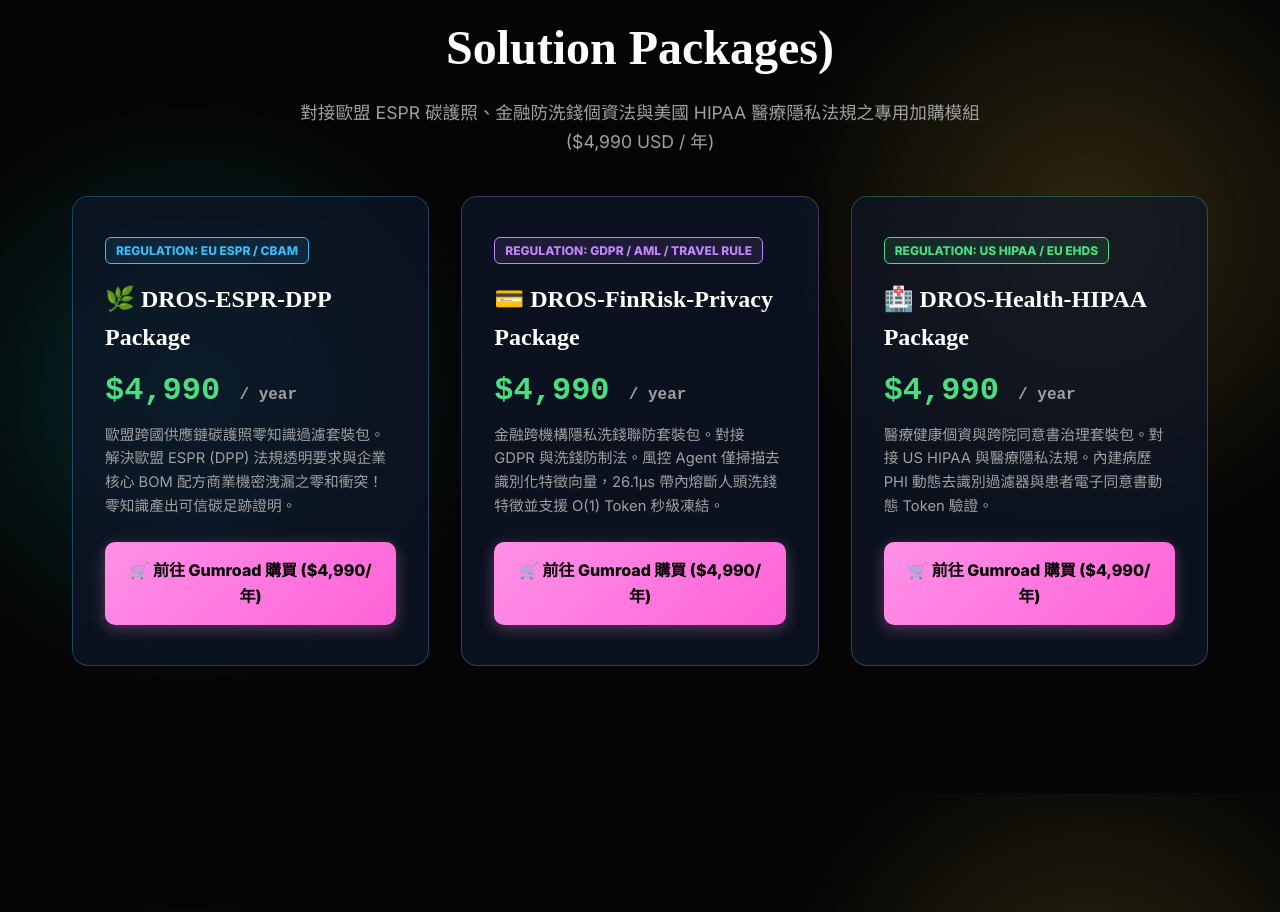
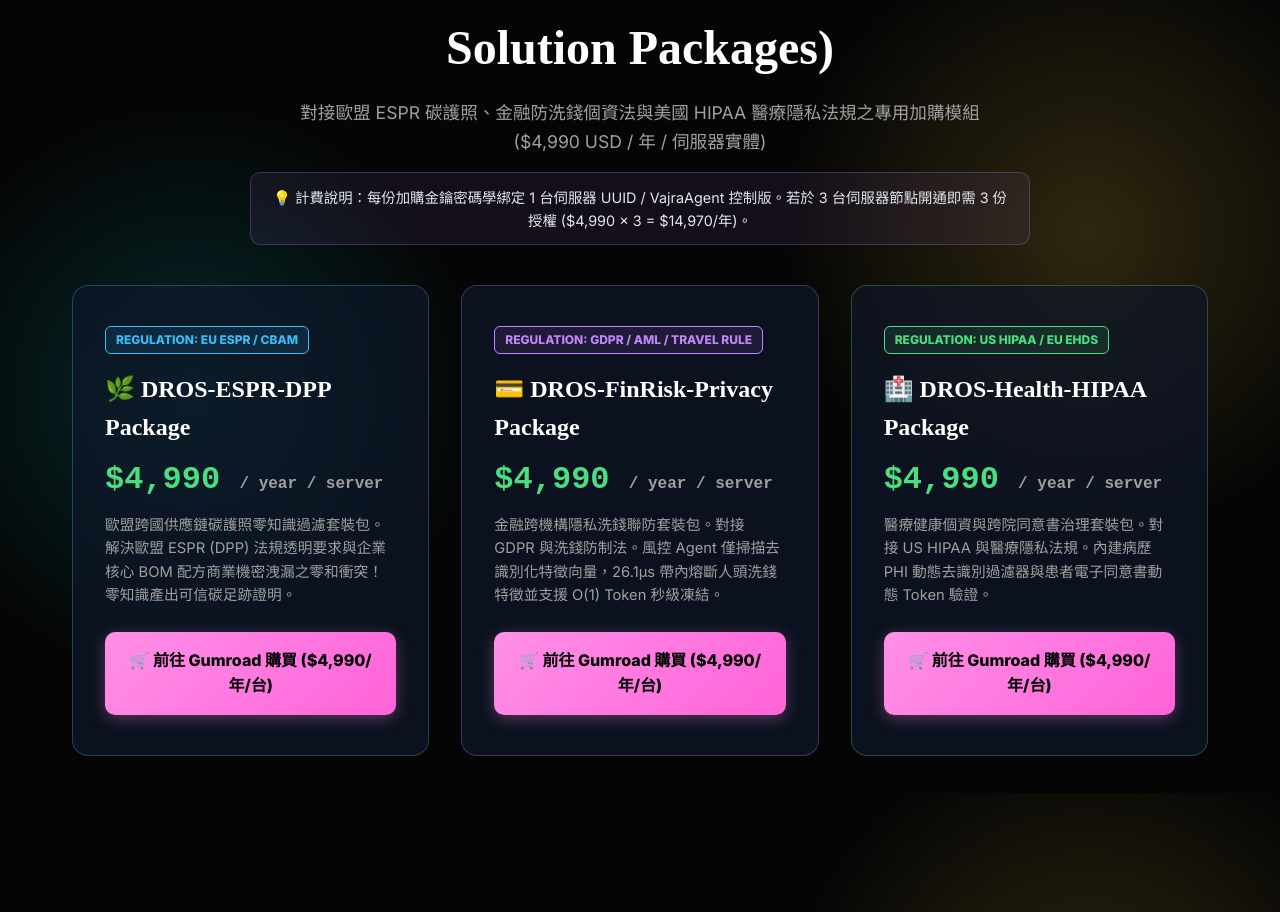
Before and after one commit to Top-Celestial-Company-Ltd/DROS-Official-Website, a React (Vite) app: page /pricing in a window 1280 px wide. Shown: the part 2407-3319 px from the top of the page. Built offline with nearby package versions, Linux system fonts and the light colour scheme.

Commit message:
feat: add Per-Server Instance licensing note and pricing unit in official website

```diff
--- a/src/locales/en/pricing.json
+++ b/src/locales/en/pricing.json
@@ -113,30 +113,31 @@
   "addons": {
     "badge": "Specialized Compliance Modules",
     "title": "Paid Add-On Solution Packages",
-    "subtitle": "Specialized compliance modules for EU ESPR Carbon Passport, FinTech Anti-Money Laundering & US HIPAA Patient Privacy ($4,990 USD / Year)",
+    "subtitle": "Specialized compliance modules for EU ESPR Carbon Passport, FinTech Anti-Money Laundering & US HIPAA Patient Privacy ($4,990 USD / Year / Server Node)",
+    "note": "💡 Licensing Model: Each Add-On key is cryptographically bound to 1 Server Machine UUID / VajraAgent Control Panel. Deploying across 3 server nodes requires 3 Add-On keys ($4,990 × 3 = $14,970/yr).",
     "espr": {
       "tag": "REGULATION: EU ESPR / CBAM",
       "name": "🌿 DROS-ESPR-DPP Package",
       "price": "$4,990",
-      "unit": "/ year",
+      "unit": "/ year / server",
       "desc": "EU Cross-Border Supply Chain Carbon Passport Zero-Knowledge Shield. Resolves the trade-off between EU ESPR (DPP) transparency mandates and proprietary BOM secret exfiltration! Produces verifiable carbon proofs.",
-      "btn": "🛒 Buy on Gumroad ($4,990/yr)"
+      "btn": "🛒 Buy on Gumroad ($4,990/yr/node)"
     },
     "fintech": {
       "tag": "REGULATION: GDPR / AML / TRAVEL RULE",
       "name": "💳 DROS-FinRisk-Privacy Package",
       "price": "$4,990",
-      "unit": "/ year",
+      "unit": "/ year / server",
       "desc": "FinTech Cross-Institutional Anti-Money Laundering & Anonymized Risk Gate. Operates strictly on anonymized behavioral vectors, providing 26.1μs in-band circuit-breaking and O(1) Token freezing.",
-      "btn": "🛒 Buy on Gumroad ($4,990/yr)"
+      "btn": "🛒 Buy on Gumroad ($4,990/yr/node)"
     },
     "health": {
       "tag": "REGULATION: US HIPAA / EU EHDS",
       "name": "🏥 DROS-Health-HIPAA Package",
       "price": "$4,990",
-      "unit": "/ year",
+      "unit": "/ year / server",
       "desc": "Healthcare PHI Redaction & Patient Consent Governance Shield. Compliant with US HIPAA & EU EHDS. Features dynamic PHI de-identification and patient e-consent token verification.",
-      "btn": "🛒 Buy on Gumroad ($4,990/yr)"
+      "btn": "🛒 Buy on Gumroad ($4,990/yr/node)"
     }
   }
 }
--- a/src/locales/zh-TW/pricing.json
+++ b/src/locales/zh-TW/pricing.json
@@ -113,30 +113,31 @@
   "addons": {
     "badge": "Specialized Compliance Modules",
     "title": "三大高價值獨立產業合規加購套裝包 (Paid Add-On Solution Packages)",
-    "subtitle": "對接歐盟 ESPR 碳護照、金融防洗錢個資法與美國 HIPAA 醫療隱私法規之專用加購模組 ($4,990 USD / 年)",
+    "subtitle": "對接歐盟 ESPR 碳護照、金融防洗錢個資法與美國 HIPAA 醫療隱私法規之專用加購模組 ($4,990 USD / 年 / 伺服器實體)",
+    "note": "💡 計費說明：每份加購金鑰密碼學綁定 1 台伺服器 UUID / VajraAgent 控制版。若於 3 台伺服器節點開通即需 3 份授權 ($4,990 × 3 = $14,970/年)。",
     "espr": {
       "tag": "REGULATION: EU ESPR / CBAM",
       "name": "🌿 DROS-ESPR-DPP Package",
       "price": "$4,990",
-      "unit": "/ year",
+      "unit": "/ year / server",
       "desc": "歐盟跨國供應鏈碳護照零知識過濾套裝包。解決歐盟 ESPR (DPP) 法規透明要求與企業核心 BOM 配方商業機密洩漏之零和衝突！零知識產出可信碳足跡證明。",
-      "btn": "🛒 前往 Gumroad 購買 ($4,990/年)"
+      "btn": "🛒 前往 Gumroad 購買 ($4,990/年/台)"
     },
     "fintech": {
       "tag": "REGULATION: GDPR / AML / TRAVEL RULE",
       "name": "💳 DROS-FinRisk-Privacy Package",
       "price": "$4,990",
-      "unit": "/ year",
+      "unit": "/ year / server",
       "desc": "金融跨機構隱私洗錢聯防套裝包。對接 GDPR 與洗錢防制法。風控 Agent 僅掃描去識別化特徵向量，26.1μs 帶內熔斷人頭洗錢特徵並支援 O(1) Token 秒級凍結。",
-      "btn": "🛒 前往 Gumroad 購買 ($4,990/年)"
+      "btn": "🛒 前往 Gumroad 購買 ($4,990/年/台)"
     },
     "health": {
       "tag": "REGULATION: US HIPAA / EU EHDS",
       "name": "🏥 DROS-Health-HIPAA Package",
       "price": "$4,990",
-      "unit": "/ year",
+      "unit": "/ year / server",
       "desc": "醫療健康個資與跨院同意書治理套裝包。對接 US HIPAA 與醫療隱私法規。內建病歷 PHI 動態去識別過濾器與患者電子同意書動態 Token 驗證。",
-      "btn": "🛒 前往 Gumroad 購買 ($4,990/年)"
+      "btn": "🛒 前往 Gumroad 購買 ($4,990/年/台)"
     }
   }
 }
--- a/src/pages/Pricing.jsx
+++ b/src/pages/Pricing.jsx
@@ -117,9 +117,12 @@
           <h2 style={{fontSize: 'clamp(2rem, 4vw, 3rem)', marginTop: '1rem', marginBottom: '0.8rem', color: '#fff'}}>
             {t('addons.title')}
           </h2>
-          <p style={{fontSize: '1.1rem', color: 'var(--text-secondary)', maxWidth: '700px', margin: '0 auto'}}>
+          <p style={{fontSize: '1.1rem', color: 'var(--text-secondary)', maxWidth: '700px', margin: '0 auto', marginBottom: '1rem'}}>
             {t('addons.subtitle')}
           </p>
+          <div style={{background: 'rgba(192, 132, 252, 0.08)', border: '1px solid rgba(192, 132, 252, 0.25)', borderRadius: '10px', padding: '0.8rem 1.2rem', maxWidth: '780px', margin: '0 auto', fontSize: '0.9rem', color: '#e2e8f0', textAlign: 'center'}}>
+            {t('addons.note')}
+          </div>
         </div>
 
         <div style={{display: 'grid', gridTemplateColumns: 'repeat(auto-fit, minmax(300px, 1fr))', gap: '2rem'}}>
```
